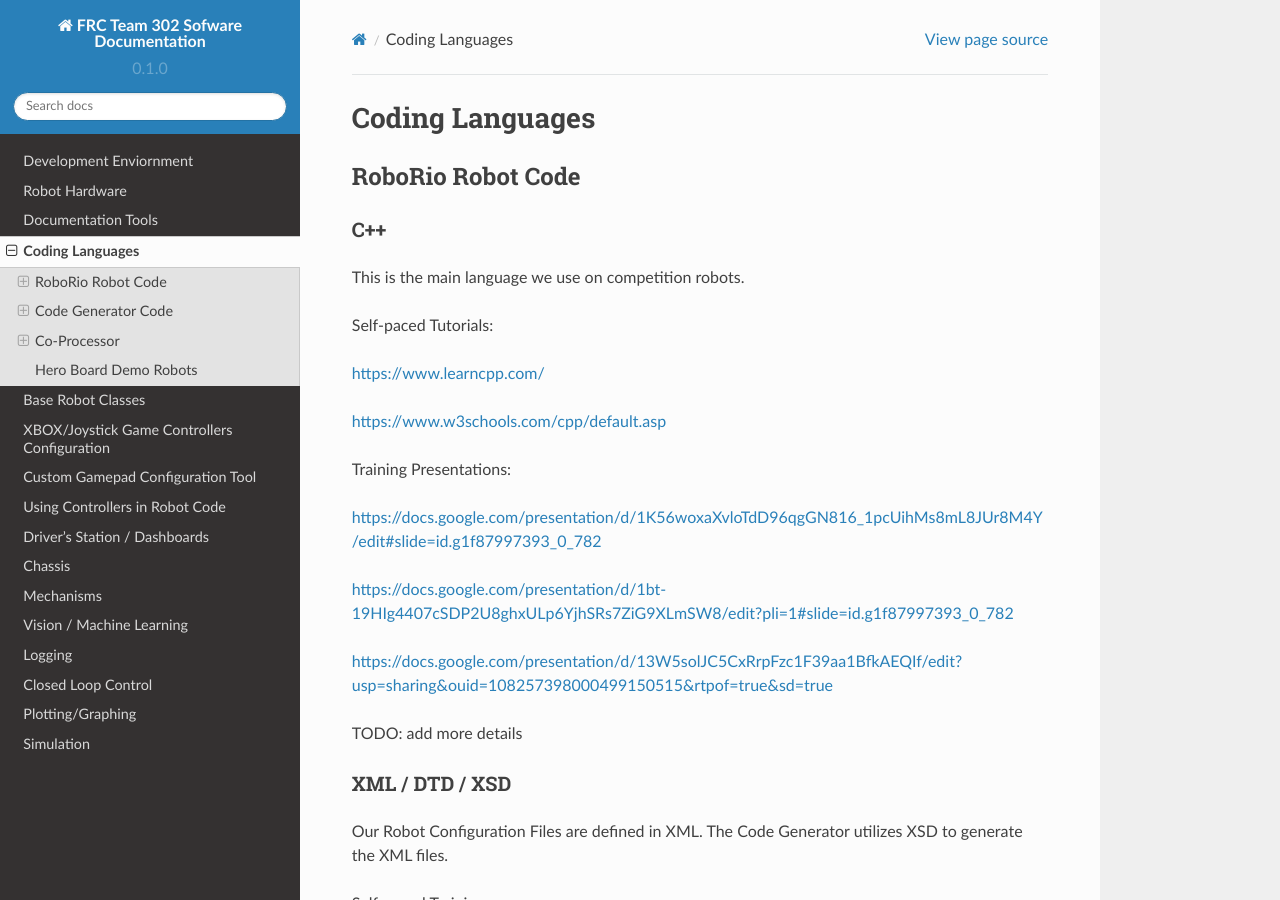
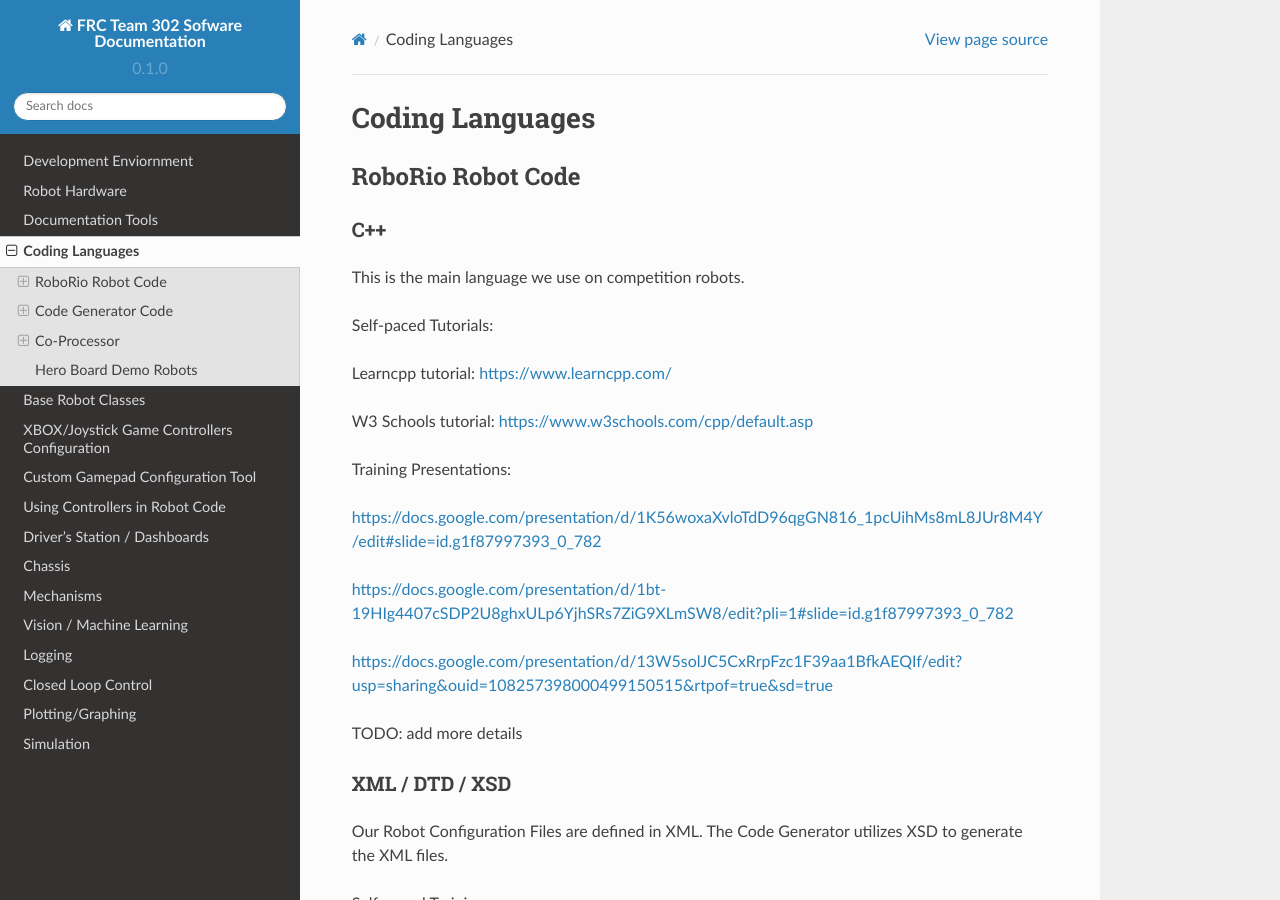
Before and after one commit to Team302/Team302Doco, a Sphinx documentation site: the page built from docs/source/codingLanguages.rst, in a window 1280 px wide and 900 px high. Built offline with Sphinx 7.4.7 and the Read the Docs theme 2.0.0, drawn with Linux system fonts in a browser that asks for light colours.

Commit message:
Update codingLanguages.rst

```diff
--- a/docs/source/codingLanguages.rst
+++ b/docs/source/codingLanguages.rst
@@ -17,9 +17,9 @@ This is the main language we use on competition robots.
 
 Self-paced Tutorials:
 
-https://www.learncpp.com/
+Learncpp tutorial:  https://www.learncpp.com/
 
-https://www.w3schools.com/cpp/default.asp
+W3 Schools tutorial:  https://www.w3schools.com/cpp/default.asp
 
 Training Presentations:
 
```
